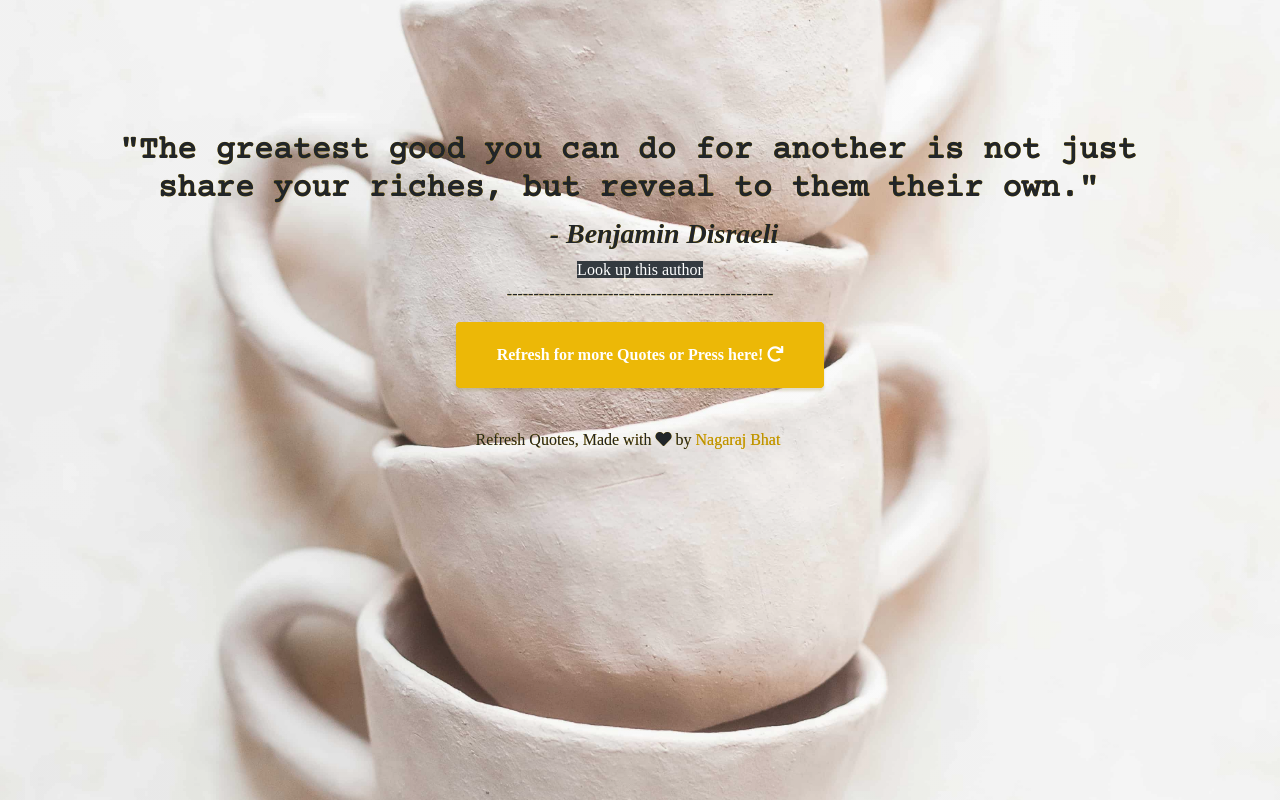
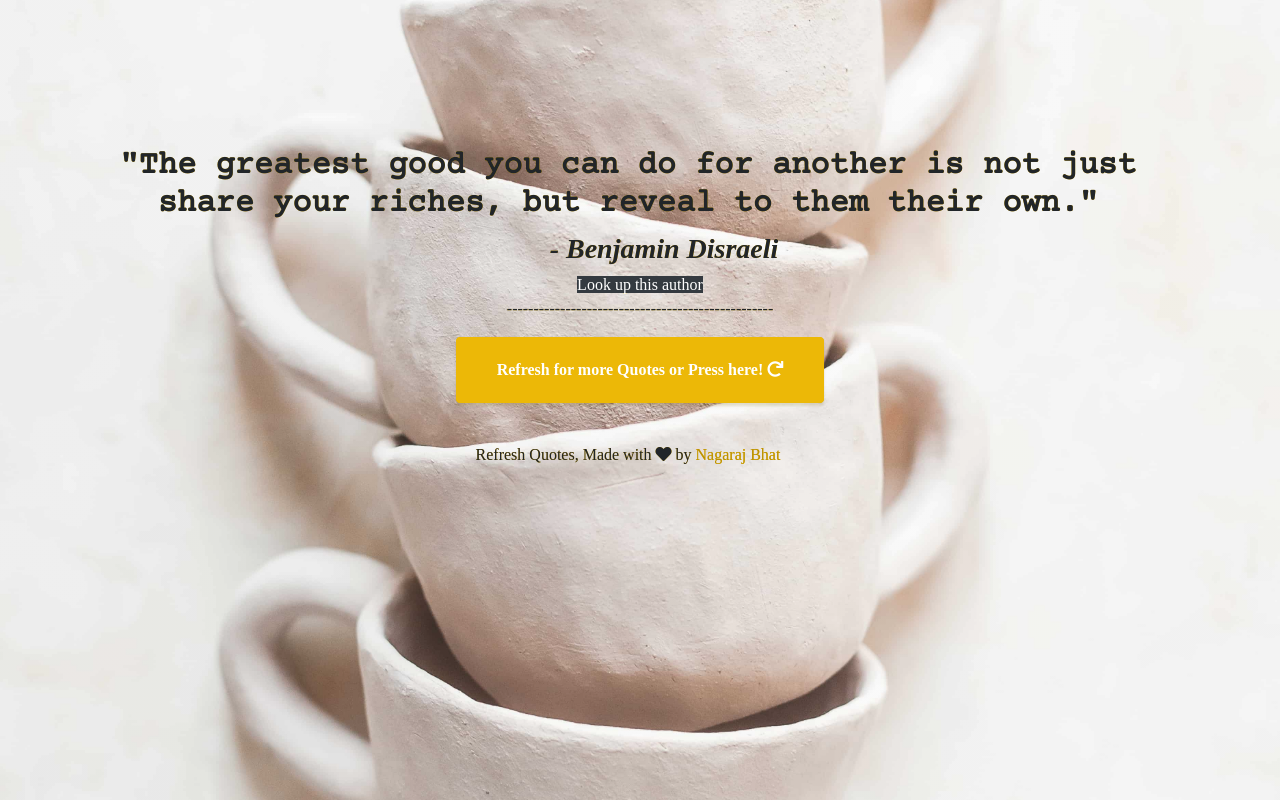
Before and after one commit to nagarajbhat/refreshquotes, a Flask app: page / in a window 1280 px wide. Shown: the top 804 px of the page. Run offline with Flask 2, Linux system fonts and the light colour scheme; some libraries are stand-ins or nearby versions; some web fonts are replaced.

Commit message:
margin top -170

```diff
--- a/templates/index.html
+++ b/templates/index.html
@@ -67,7 +67,7 @@
     <div class="container text-center my-auto" style ="filter: drop-shadow(.04em .04em #ecb807);">
 
 
-      <h2 class="mr-4" style="margin-top: -200px;font-family: 'Courier Prime';">"{{quote}}"</h2>
+      <h2 class="mr-4" style="margin-top: -170px;font-family: 'Courier Prime';">"{{quote}}"</h2>
       <h3 class="ml-5">
         <em>- {{author}}</em>
       </h3>
```
